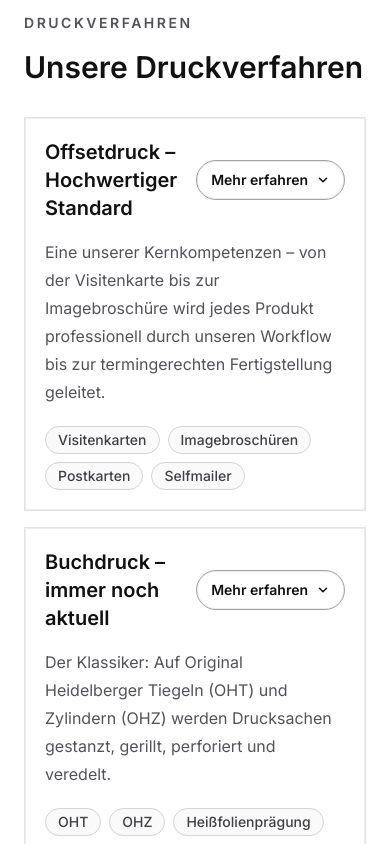
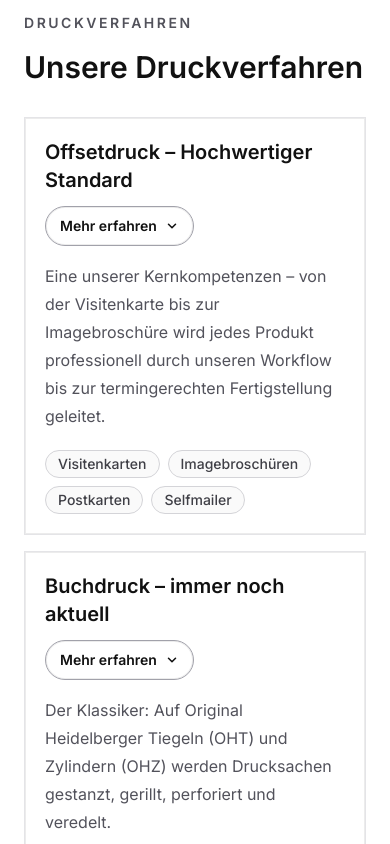
Before and after one commit to Aboud3/DWS-Website, a Next.js app: page /druck in a window 390 px wide. Shown: the part 1660-2504 px from the top of the page. Built offline with nearby package versions, Linux system fonts and the light colour scheme.

Commit message:
Fix responsive page overflow

```diff
--- a/app/(site)/kontakt/page.tsx
+++ b/app/(site)/kontakt/page.tsx
@@ -29,7 +29,7 @@ export default function KontaktPage() {
       />
       <section className="border-b border-zinc-200 bg-white">
         <div className="mx-auto max-w-7xl px-6 py-10 md:px-8">
-          <div className="relative aspect-[5/1] min-h-40 overflow-hidden border border-zinc-200 bg-white">
+          <div className="relative h-40 overflow-hidden border border-zinc-200 bg-white md:h-auto md:aspect-[5/1]">
             <Image
               src="/images/gallery/mailing-kuvert.jpg"
               alt="Kuvert als Bestandteil einer Versandvorbereitung bei DWS"
--- a/app/en/contact/page.tsx
+++ b/app/en/contact/page.tsx
@@ -29,7 +29,7 @@ export default function EnglishContactPage() {
       />
       <section className="border-b border-zinc-200 bg-white">
         <div className="mx-auto max-w-7xl px-6 py-10 md:px-8">
-          <div className="relative aspect-[5/1] min-h-40 overflow-hidden border border-zinc-200 bg-white">
+          <div className="relative h-40 overflow-hidden border border-zinc-200 bg-white md:h-auto md:aspect-[5/1]">
             <Image
               src="/images/gallery/mailing-kuvert.jpg"
               alt="Envelope as part of shipping preparation at DWS"
--- a/components/PageHero.tsx
+++ b/components/PageHero.tsx
@@ -14,7 +14,7 @@ export function PageHero({ eyebrow, title, description }: PageHeroProps) {
               {eyebrow}
             </p>
           ) : null}
-          <h1 className="text-4xl font-semibold tracking-normal text-ink md:text-6xl">
+          <h1 className="hyphens-auto break-words text-4xl font-semibold tracking-normal text-ink md:text-6xl">
             {title}
           </h1>
           <p className="mt-6 max-w-2xl text-lg leading-8 text-zinc-600 md:text-xl md:leading-9">
--- a/components/PrintMethodAccordion.tsx
+++ b/components/PrintMethodAccordion.tsx
@@ -44,9 +44,9 @@ export function PrintMethodAccordion({
                   onClick={() => {
                     setOpenMethod(isOpen ? null : method.title);
                   }}
-                  className="group flex w-full select-none items-center justify-between gap-4 text-left transition-colors focus-visible:outline-none"
+                  className="group flex w-full select-none flex-col items-start gap-3 text-left transition-colors focus-visible:outline-none sm:flex-row sm:items-center sm:justify-between sm:gap-4"
                 >
-                  <span className="text-xl font-semibold leading-7 text-ink">
+                  <span className="min-w-0 text-xl font-semibold leading-7 text-ink">
                     {method.title}
                   </span>
                   <span className="inline-flex min-h-10 shrink-0 items-center gap-2 rounded-full border border-zinc-400 bg-white px-3.5 text-sm font-semibold text-ink shadow-line transition-colors group-hover:border-ink group-focus-visible:ring-2 group-focus-visible:ring-ink group-focus-visible:ring-offset-2">
```
